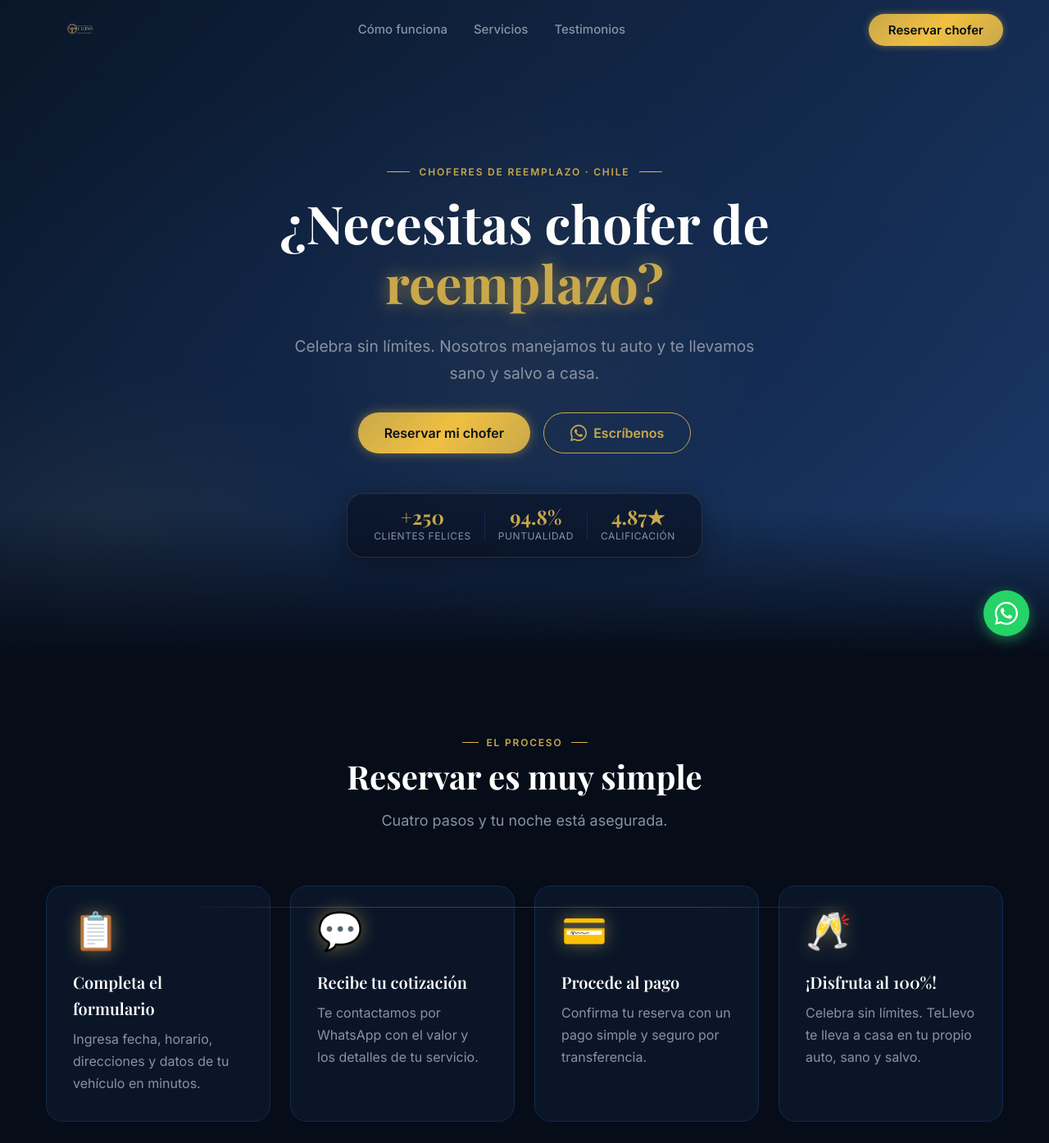
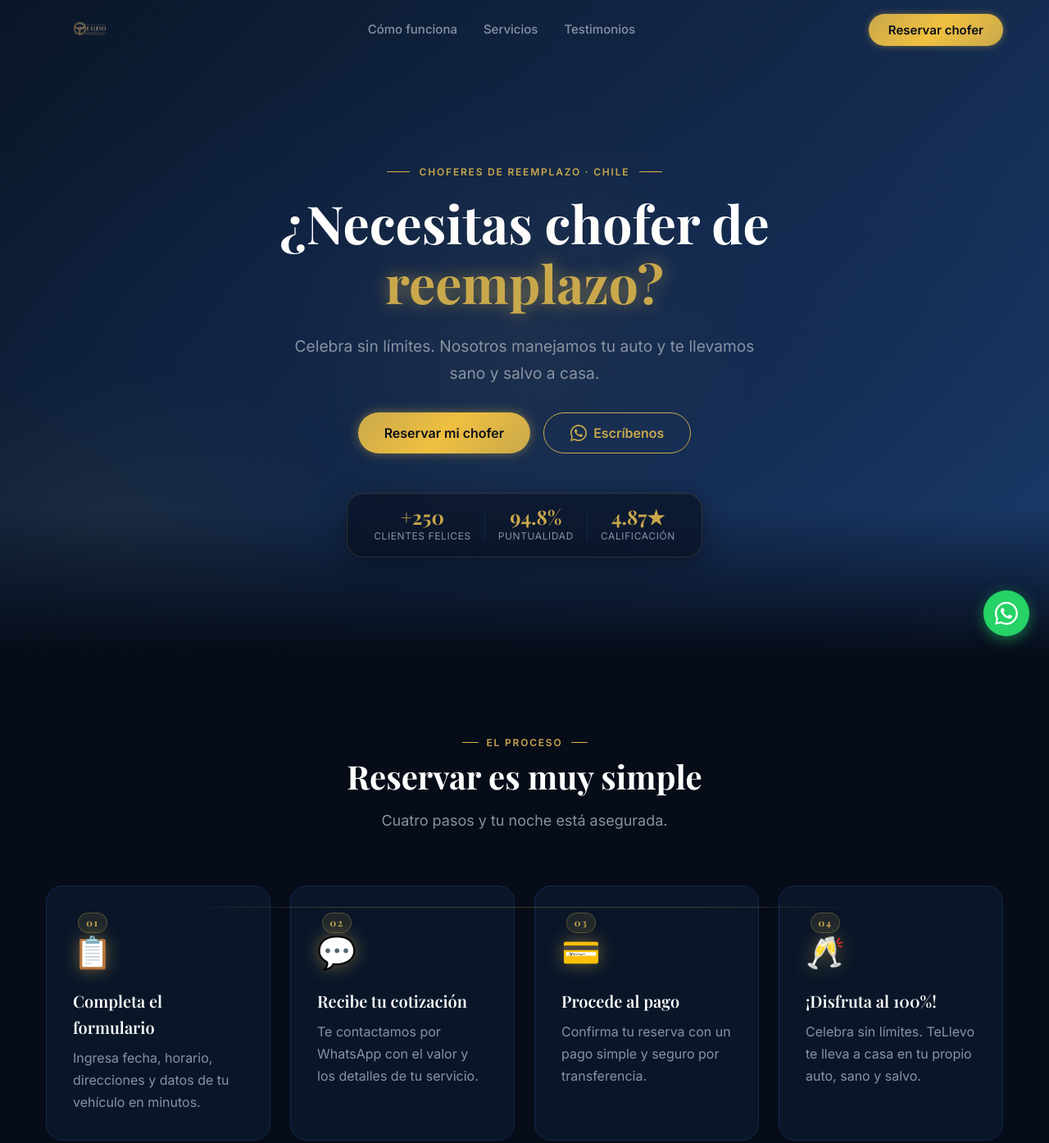
Before and after one commit to tellevo2025/TeLlevo, a plain HTML site: page landing/index.html in a window 1280 px wide. Shown: the top 1394 px of the page at 82% size. Drawn offline with nearby package versions, Linux system fonts and the light colour scheme.

Commit message:
Pasos con número encima del emoji

```diff
--- a/landing/index.html
+++ b/landing/index.html
@@ -196,28 +196,40 @@
 
         <ol class="steps" role="list">
           <li class="step reveal reveal--d1">
-            <div class="step__number" aria-hidden="true">📋</div>
+            <div class="step__icon-block" aria-hidden="true">
+              <span class="step__num">01</span>
+              <span class="step__emoji">📋</span>
+            </div>
             <div class="step__content">
               <h3 class="step__title">Completa el formulario</h3>
               <p class="step__text">Ingresa fecha, horario, direcciones y datos de tu vehículo en minutos.</p>
             </div>
           </li>
           <li class="step reveal reveal--d2">
-            <div class="step__number" aria-hidden="true">💬</div>
+            <div class="step__icon-block" aria-hidden="true">
+              <span class="step__num">02</span>
+              <span class="step__emoji">💬</span>
+            </div>
             <div class="step__content">
               <h3 class="step__title">Recibe tu cotización</h3>
               <p class="step__text">Te contactamos por WhatsApp con el valor y los detalles de tu servicio.</p>
             </div>
           </li>
           <li class="step reveal reveal--d3">
-            <div class="step__number" aria-hidden="true">💳</div>
+            <div class="step__icon-block" aria-hidden="true">
+              <span class="step__num">03</span>
+              <span class="step__emoji">💳</span>
+            </div>
             <div class="step__content">
               <h3 class="step__title">Procede al pago</h3>
               <p class="step__text">Confirma tu reserva con un pago simple y seguro por transferencia.</p>
             </div>
           </li>
           <li class="step reveal reveal--d4">
-            <div class="step__number" aria-hidden="true">🥂</div>
+            <div class="step__icon-block" aria-hidden="true">
+              <span class="step__num">04</span>
+              <span class="step__emoji">🥂</span>
+            </div>
             <div class="step__content">
               <h3 class="step__title">¡Disfruta al 100%!</h3>
               <p class="step__text">Celebra sin límites. TeLlevo te lleva a casa en tu propio auto, sano y salvo.</p>
--- a/landing/src/styles/main.css
+++ b/landing/src/styles/main.css
@@ -110,7 +110,16 @@ fieldset { border: none; }
   max-width: 1200px; margin: 0 auto; padding: 0 var(--space-3); height: var(--navbar-height);
 }
 .navbar__logo { flex-shrink: 0; display: flex; align-items: center; }
-.navbar__logo-img { height: 56px; width: auto; object-fit: contain; }
+.navbar__logo-img {
+  height: 72px;
+  width: auto;
+  object-fit: contain;
+  animation: logoEntrance .8s cubic-bezier(.22,.61,.36,1) both;
+}
+@keyframes logoEntrance {
+  from { opacity: 0; transform: translateY(-10px) scale(.92); filter: brightness(.4); }
+  to   { opacity: 1; transform: translateY(0)     scale(1);   filter: brightness(1); }
+}
 .navbar__nav { display: none; margin-left: auto; }
 .navbar__list { display: flex; gap: var(--space-5); }
 .navbar__link {
@@ -226,15 +235,24 @@ fieldset { border: none; }
   transition: border-color var(--transition-base), box-shadow var(--transition-base);
 }
 .step:hover { border-color: rgba(201,168,76,.4); box-shadow: var(--glow-gold-sm); }
-.step__number {
-  font-size: 2.8rem; line-height: 1; flex-shrink: 0;
+.step__icon-block {
+  display: flex; flex-direction: column; align-items: center; gap: 4px;
+  flex-shrink: 0;
+  transition: transform var(--transition-base);
+}
+.step:hover .step__icon-block { transform: scale(1.08); }
+.step__num {
+  font-family: var(--font-display); font-size: .75rem; font-weight: 700;
+  letter-spacing: .12em; color: var(--color-gold);
+  background: rgba(201,168,76,.12); border: 1px solid rgba(201,168,76,.3);
+  border-radius: var(--radius-full); padding: 2px 9px; line-height: 1.6;
+}
+.step__emoji {
+  font-size: 2.4rem; line-height: 1;
   filter: drop-shadow(0 0 10px rgba(201,168,76,.5));
-  transition: filter var(--transition-base), transform var(--transition-base);
+  transition: filter var(--transition-base);
 }
-.step:hover .step__number {
-  filter: drop-shadow(0 0 18px rgba(201,168,76,.9));
-  transform: scale(1.15);
-}
+.step:hover .step__emoji { filter: drop-shadow(0 0 18px rgba(201,168,76,.9)); }
 .step__title { font-family: var(--font-display); font-size: 1.25rem; font-weight: 600; color: var(--color-white); margin-bottom: var(--space-2); }
 .step__text { color: var(--color-text-muted); line-height: 1.7; }
 .steps-section__cta { text-align: center; }
@@ -594,7 +612,7 @@ fieldset { border: none; }
   max-width: 1200px; margin: 0 auto; padding: var(--space-7) var(--space-3) var(--space-5);
 }
 .footer__logo-link { display: inline-block; margin-bottom: var(--space-3); }
-.footer__logo-img { height: 52px; width: auto; object-fit: contain; }
+.footer__logo-img { height: 64px; width: auto; object-fit: contain; }
 .footer__tagline { font-size: .9375rem; color: var(--color-text-muted); }
 .footer__legal { font-size: .8125rem; color: var(--color-text-muted); opacity: .6; margin-top: var(--space-1); }
 .footer__nav-list { display: flex; flex-wrap: wrap; gap: var(--space-2) var(--space-4); }
@@ -882,10 +900,17 @@ fieldset { border: none; }
   .testimonials__header,
   .booking__header { margin-bottom: var(--space-5); }
 
+  /* Formulario: espaciado uniforme entre campos */
+  .form-step .form-group { margin-bottom: var(--space-4); }
+  .form-step .form-group:last-of-type { margin-bottom: 0; }
+  .booking-form__row { gap: var(--space-4); }
+  #paradas-container { gap: var(--space-4); margin-bottom: var(--space-4); }
+  .parada-item { padding: var(--space-3); }
+
   /* Formulario: botones de navegación a ancho completo y apilados */
   .form-step__nav { justify-content: stretch; }
   .form-step__nav .btn { width: 100%; justify-content: center; }
-  .form-step__nav--row { flex-direction: column-reverse; gap: var(--space-2); }
+  .form-step__nav--row { flex-direction: column-reverse; gap: var(--space-4); }
   .form-step__nav--row .btn { width: 100%; justify-content: center; }
 
   /* Progreso: ligeramente más compacto */
```
